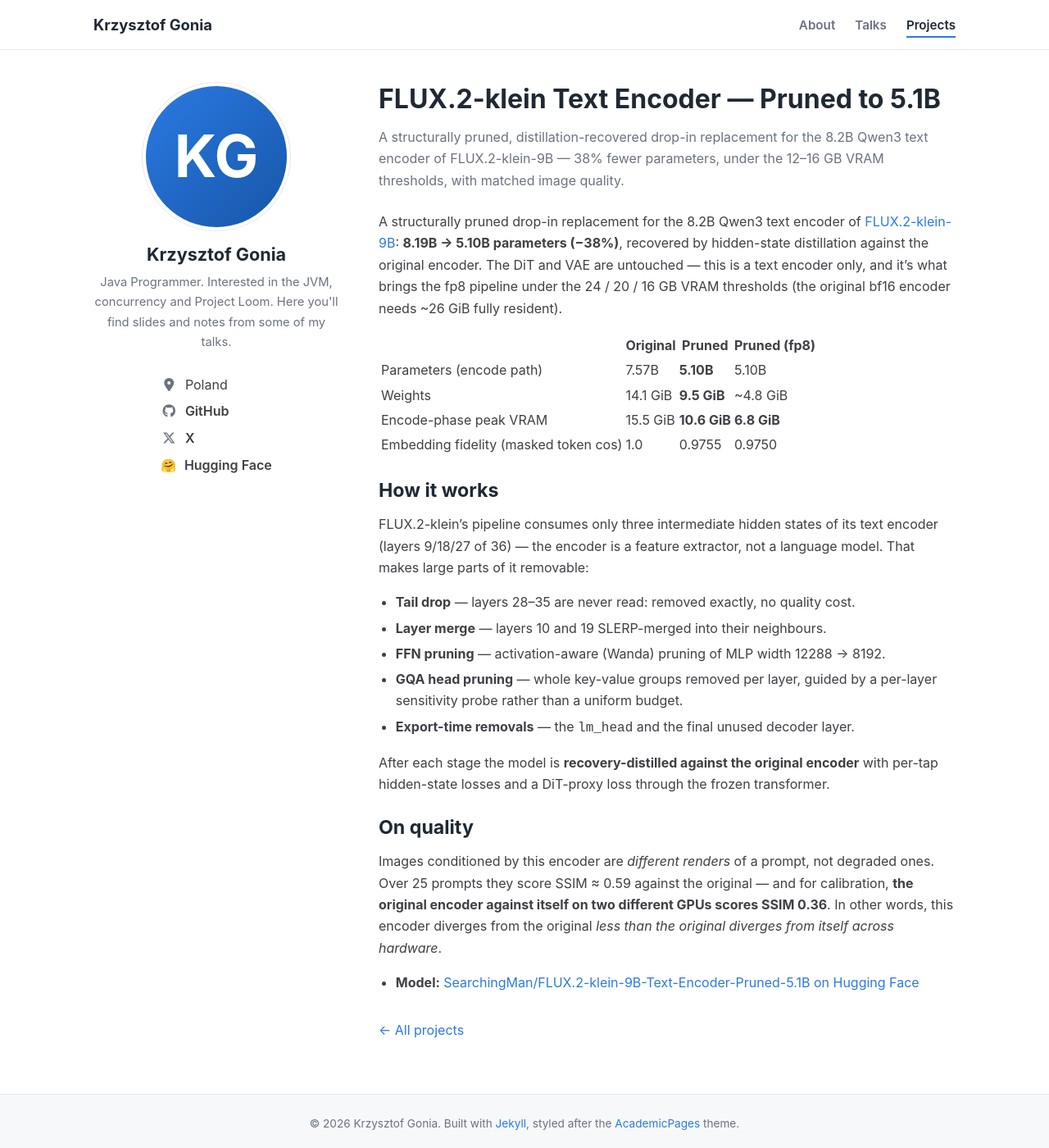
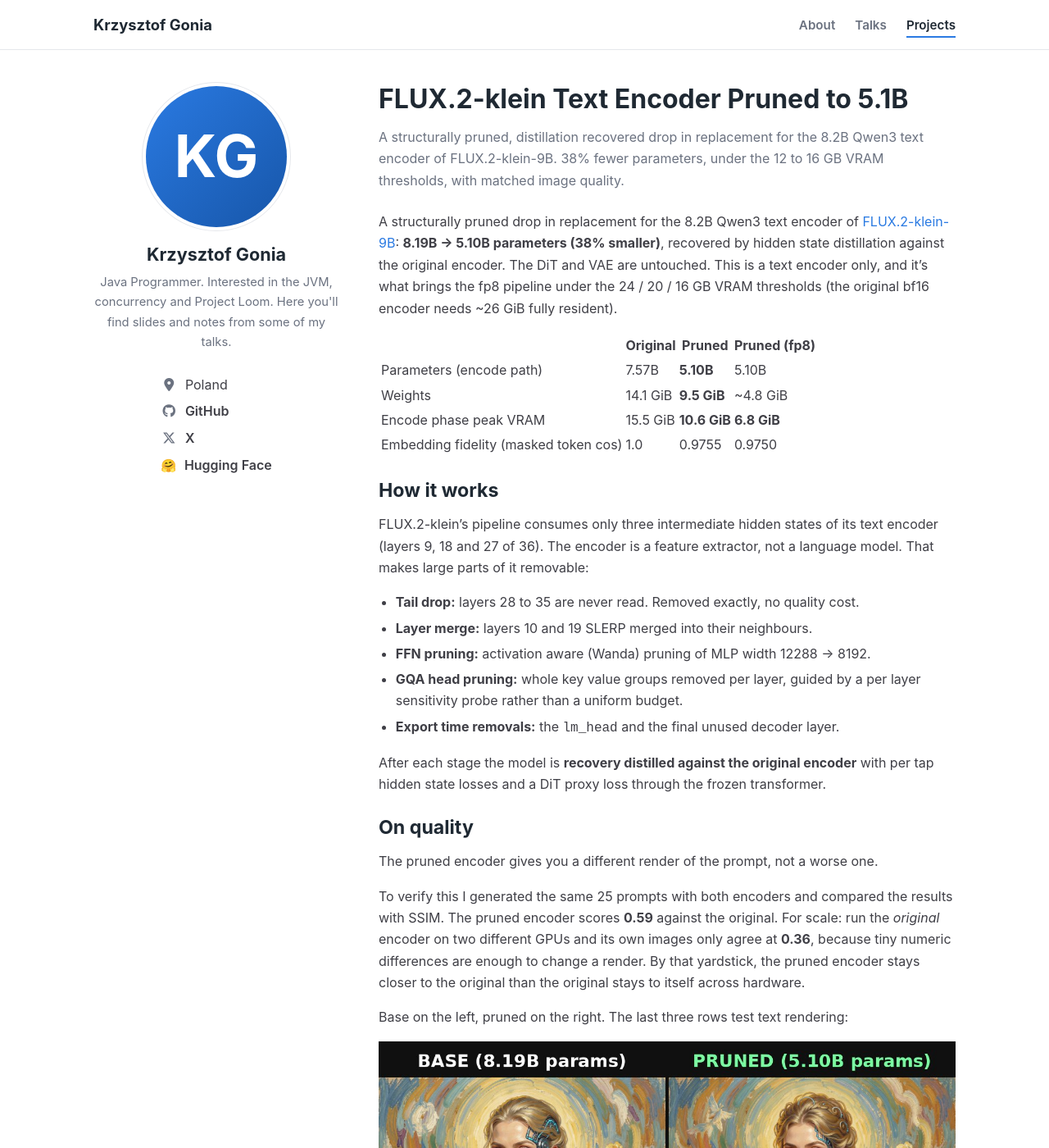
Before and after one commit to kgonia/kgonia.github.io, a Jekyll site: the page built from _projects/flux2-klein-text-encoder-pruned.md, in a window 1280 px wide and 1400 px high. Shown: the whole window at 82% size. Built offline with Jekyll 4.4.1, drawn with Linux system fonts in a browser that asks for light colours.

Commit message:
Rewrite On quality section, add 8-pair comparison grid, remove dashes from public copy

```diff
--- a/_projects/flux2-klein-text-encoder-pruned.md
+++ b/_projects/flux2-klein-text-encoder-pruned.md
@@ -1,49 +1,57 @@
 ---
-title: "FLUX.2-klein Text Encoder — Pruned to 5.1B"
+title: "FLUX.2-klein Text Encoder Pruned to 5.1B"
 date: 2026-06-01   # approximate, used for ordering — adjust if needed
 description: >-
-  A structurally pruned, distillation-recovered drop-in replacement for the
-  8.2B Qwen3 text encoder of FLUX.2-klein-9B — 38% fewer parameters, under the
-  12–16 GB VRAM thresholds, with matched image quality.
+  A structurally pruned, distillation recovered drop in replacement for the
+  8.2B Qwen3 text encoder of FLUX.2-klein-9B. 38% fewer parameters, under the
+  12 to 16 GB VRAM thresholds, with matched image quality.
 ---
 
-A structurally pruned drop-in replacement for the 8.2B Qwen3 text encoder of
+A structurally pruned drop in replacement for the 8.2B Qwen3 text encoder of
 [FLUX.2-klein-9B](https://huggingface.co/black-forest-labs/FLUX.2-klein-9B):
-**8.19B → 5.10B parameters (−38%)**, recovered by hidden-state distillation
-against the original encoder. The DiT and VAE are untouched — this is a text
-encoder only, and it's what brings the fp8 pipeline under the 24 / 20 / 16 GB
-VRAM thresholds (the original bf16 encoder needs ~26 GiB fully resident).
+**8.19B → 5.10B parameters (38% smaller)**, recovered by hidden state
+distillation against the original encoder. The DiT and VAE are untouched. This
+is a text encoder only, and it's what brings the fp8 pipeline under the
+24 / 20 / 16 GB VRAM thresholds (the original bf16 encoder needs ~26 GiB fully
+resident).
 
 | | Original | **Pruned** | Pruned (fp8) |
 | --- | --- | --- | --- |
 | Parameters (encode path) | 7.57B | **5.10B** | 5.10B |
 | Weights | 14.1 GiB | **9.5 GiB** | ~4.8 GiB |
-| Encode-phase peak VRAM | 15.5 GiB | **10.6 GiB** | **6.8 GiB** |
+| Encode phase peak VRAM | 15.5 GiB | **10.6 GiB** | **6.8 GiB** |
 | Embedding fidelity (masked token cos) | 1.0 | 0.9755 | 0.9750 |
 
 ## How it works
 
 FLUX.2-klein's pipeline consumes only three intermediate hidden states of its
-text encoder (layers 9/18/27 of 36) — the encoder is a feature extractor, not a
-language model. That makes large parts of it removable:
+text encoder (layers 9, 18 and 27 of 36). The encoder is a feature extractor,
+not a language model. That makes large parts of it removable:
 
-- **Tail drop** — layers 28–35 are never read: removed exactly, no quality cost.
-- **Layer merge** — layers 10 and 19 SLERP-merged into their neighbours.
-- **FFN pruning** — activation-aware (Wanda) pruning of MLP width 12288 → 8192.
-- **GQA head pruning** — whole key-value groups removed per layer, guided by a
-  per-layer sensitivity probe rather than a uniform budget.
-- **Export-time removals** — the `lm_head` and the final unused decoder layer.
+- **Tail drop:** layers 28 to 35 are never read. Removed exactly, no quality cost.
+- **Layer merge:** layers 10 and 19 SLERP merged into their neighbours.
+- **FFN pruning:** activation aware (Wanda) pruning of MLP width 12288 → 8192.
+- **GQA head pruning:** whole key value groups removed per layer, guided by a
+  per layer sensitivity probe rather than a uniform budget.
+- **Export time removals:** the `lm_head` and the final unused decoder layer.
 
-After each stage the model is **recovery-distilled against the original encoder**
-with per-tap hidden-state losses and a DiT-proxy loss through the frozen
+After each stage the model is **recovery distilled against the original encoder**
+with per tap hidden state losses and a DiT proxy loss through the frozen
 transformer.
 
 ## On quality
 
-Images conditioned by this encoder are *different renders* of a prompt, not
-degraded ones. Over 25 prompts they score SSIM ≈ 0.59 against the original — and
-for calibration, **the original encoder against itself on two different GPUs
-scores SSIM 0.36**. In other words, this encoder diverges from the original
-*less than the original diverges from itself across hardware*.
+The pruned encoder gives you a different render of the prompt, not a worse one.
+
+To verify this I generated the same 25 prompts with both encoders and compared
+the results with SSIM. The pruned encoder scores **0.59** against the original.
+For scale: run the *original* encoder on two different GPUs and its own images
+only agree at **0.36**, because tiny numeric differences are enough to change a
+render. By that yardstick, the pruned encoder stays closer to the original than
+the original stays to itself across hardware.
+
+Base on the left, pruned on the right. The last three rows test text rendering:
+
+![Base vs pruned comparison grid: eight prompts covering painting, illustration, photo and text rendering styles]({{ '/assets/images/projects/flux2-klein-grid.jpg' | relative_url }})
 
 - **Model:** [SearchingMan/FLUX.2-klein-9B-Text-Encoder-Pruned-5.1B on Hugging Face](https://huggingface.co/SearchingMan/FLUX.2-klein-9B-Text-Encoder-Pruned-5.1B)
```
Also changed, not shown: assets/images/projects/flux2-klein-grid.jpg (added).
